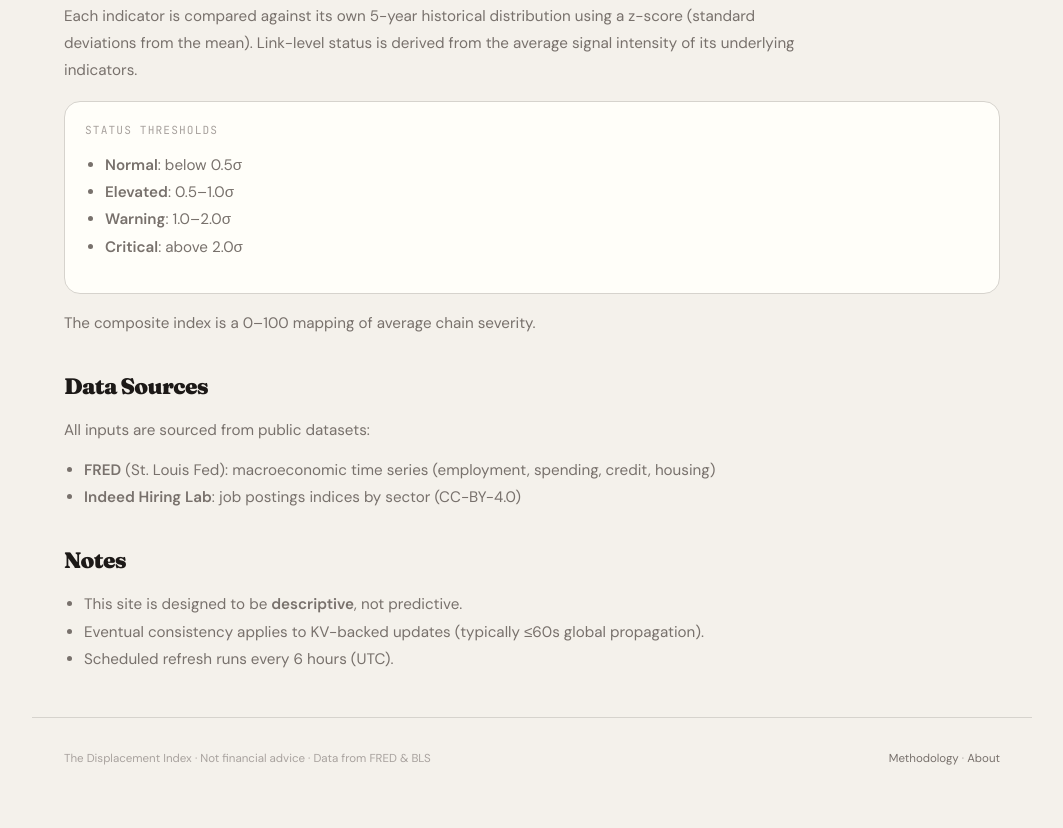
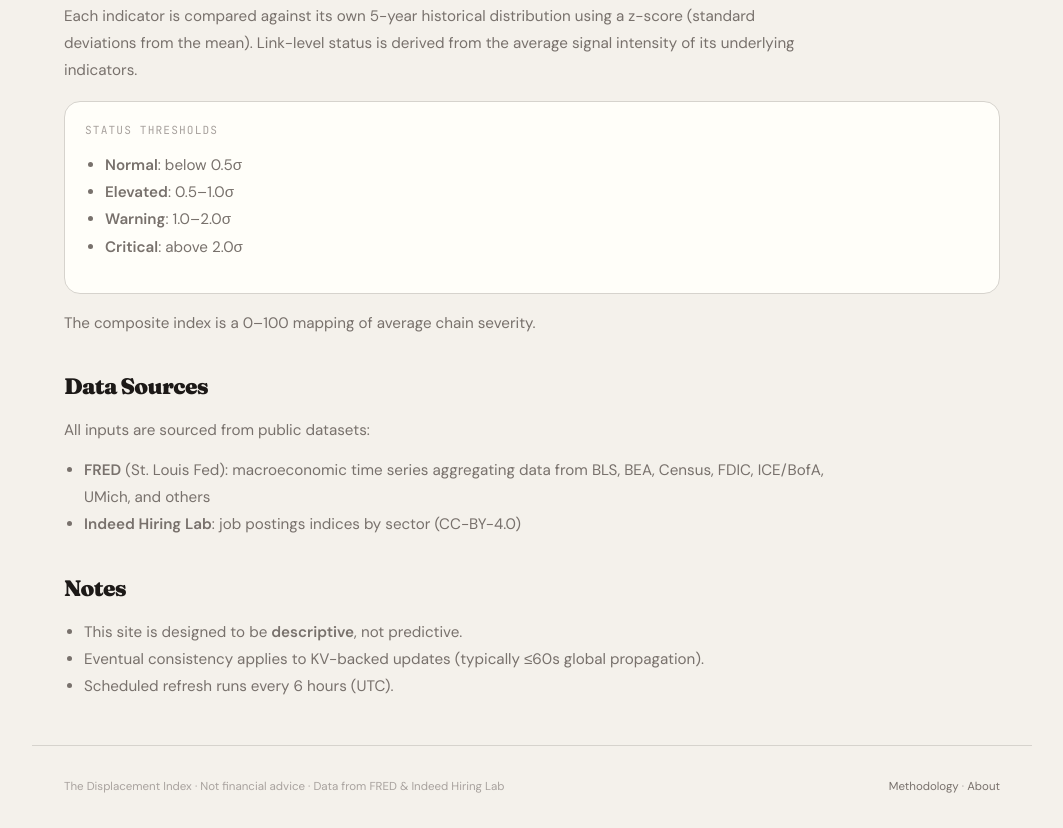
Before and after one commit to simonhimself/displacement-index, a website: page site/pages/methodology.html in a window 1280 px wide. Shown: the part 717-1545 px from the top of the page, without its empty margins (108-1171 px from the left). Before the commit the page ends 1518 px from the top, so only its background shows below. Drawn offline with Linux system fonts and the light colour scheme.

Commit message:
fix data sources: clarify FRED aggregates BLS/BEA/etc, update footers

```diff
--- a/site/pages/methodology.html
+++ b/site/pages/methodology.html
@@ -115,7 +115,7 @@
   <h2>Data Sources</h2>
   <p>All inputs are sourced from public datasets:</p>
   <ul>
-    <li><strong>FRED</strong> (St. Louis Fed): macroeconomic time series (employment, spending, credit, housing)</li>
+    <li><strong>FRED</strong> (St. Louis Fed): macroeconomic time series aggregating data from BLS, BEA, Census, FDIC, ICE/BofA, UMich, and others</li>
     <li><strong>Indeed Hiring Lab</strong>: job postings indices by sector (CC-BY-4.0)</li>
   </ul>
 
@@ -128,7 +128,7 @@
 </main>
 
 <footer>
-  <span>The Displacement Index · Not financial advice · Data from FRED & BLS</span>
+  <span>The Displacement Index · Not financial advice · Data from FRED & Indeed Hiring Lab</span>
   <span><a href="./methodology.html">Methodology</a> · <a href="./about.html">About</a></span>
 </footer>
 
```
Also changed, not shown: site/index.html (+1 -1 lines), site/pages/about.html (+1 -1 lines).
